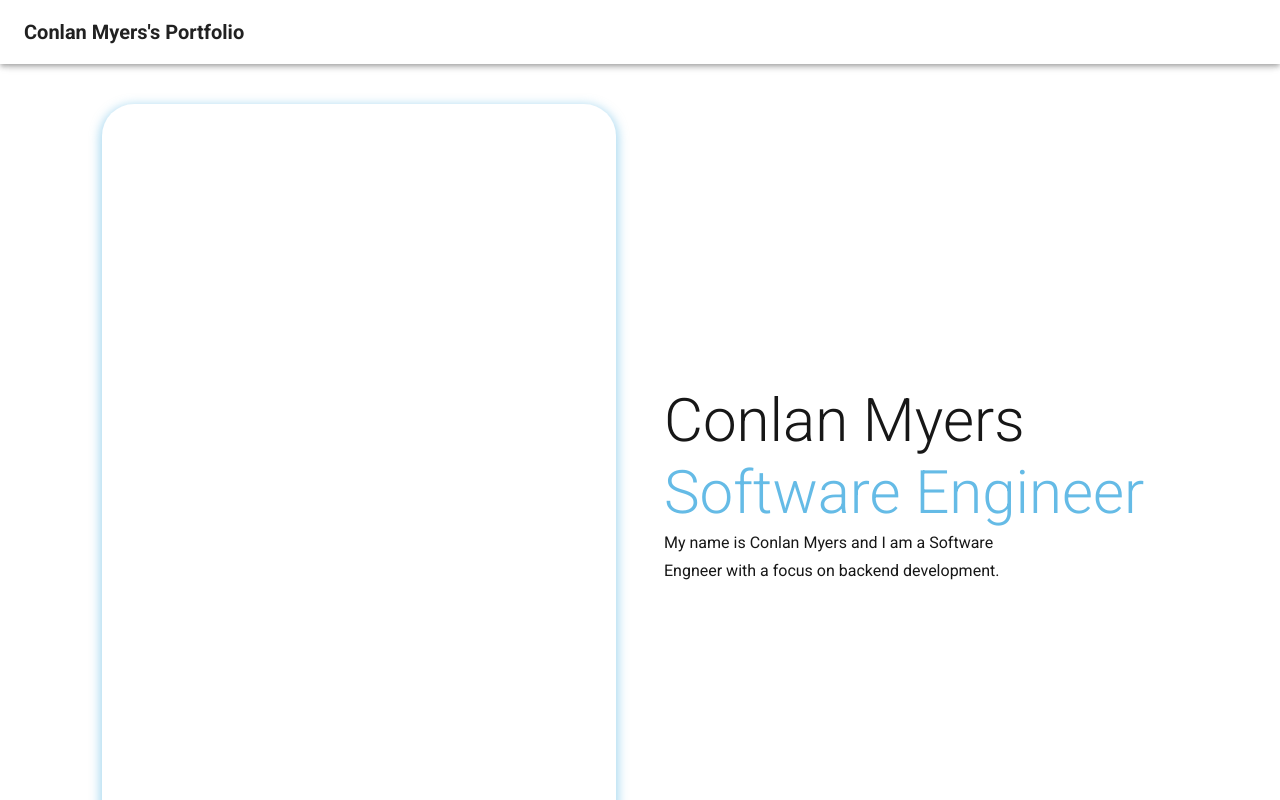
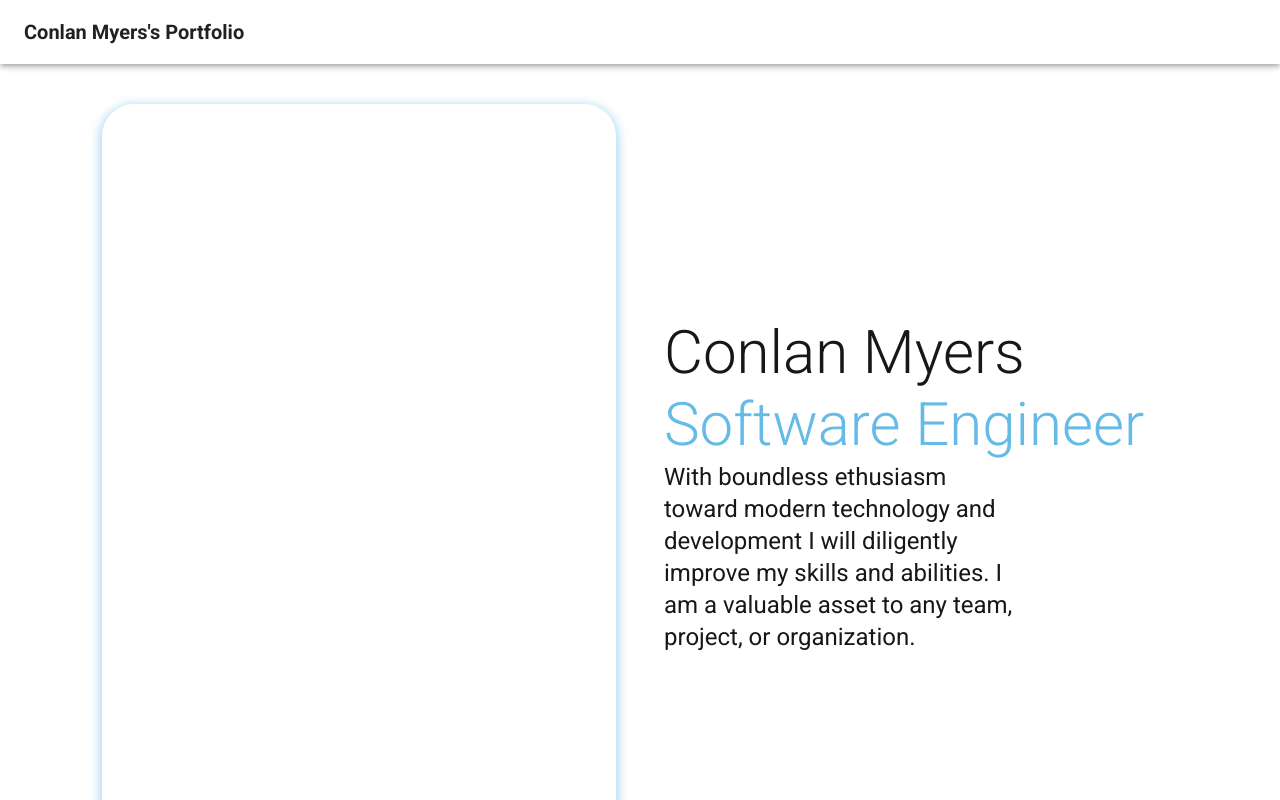
Before and after one commit to Conlan2/Conlan2.github.io, a Next.js app in the folder Frontend/: page / in a window 1280 px wide. Shown: the top 800 px of the page. Built offline with nearby package versions, Linux system fonts and the light colour scheme; what @mui/material-nextjs would draw is missing.

Commit message:
Updated project section

```diff
--- a/Frontend/src/components/PersonalSection.tsx
+++ b/Frontend/src/components/PersonalSection.tsx
@@ -56,8 +56,8 @@ export default function PersonalSection() {
                 <Typography variant="h2" sx={{color:"secondary.main"}}>
                     Software Engineer
                 </Typography>
-                <Typography variant="subtitle1" sx={{maxWidth: "70%"}}>
-                    My name is Conlan Myers and I am a Software Engneer with a focus on backend development.
+                <Typography variant="h5" sx={{maxWidth: "70%"}}>
+                    With boundless ethusiasm toward modern technology and development I will diligently improve my skills and abilities. I am a valuable asset to any team, project, or organization.
                 </Typography>
                 <Stack direction="row">
                     <Button>Get In Touch</Button>
```
